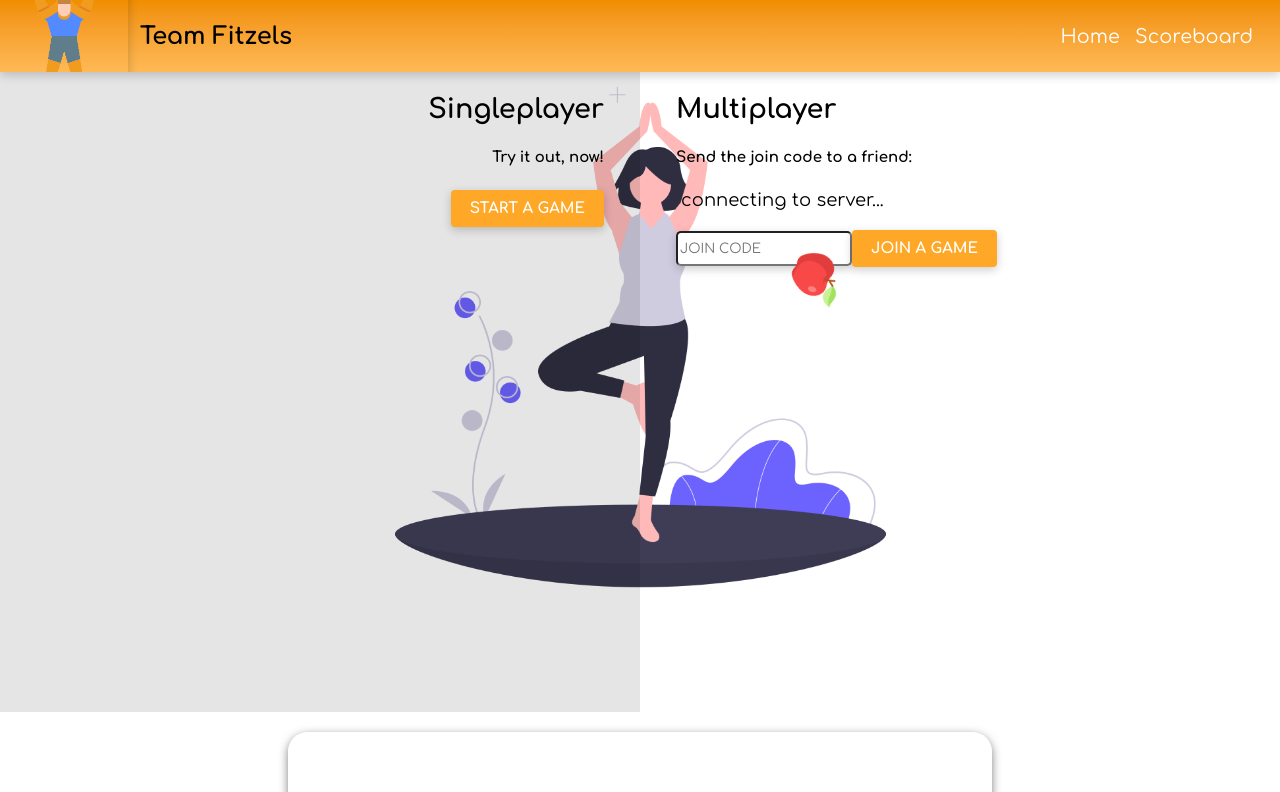
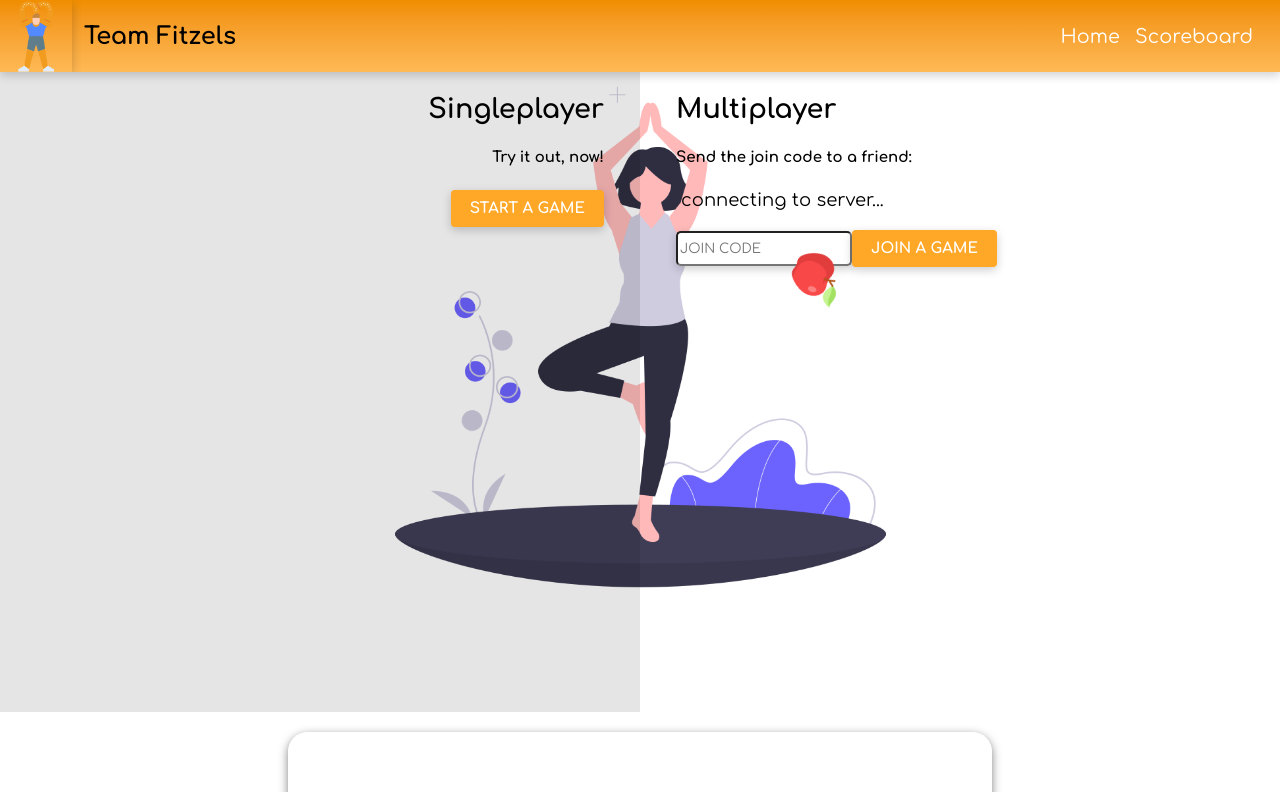
Before and after one commit to sutedalm/trashgame, a React (Create React App) app: page / in a window 1280 px wide. Shown: the top 792 px of the page. Built offline with nearby package versions, Linux system fonts and the light colour scheme; no server answers; what handsfree would draw is missing.

Commit message:
Fixed icon size in header

```diff
--- a/src/components/Header/Header.css
+++ b/src/components/Header/Header.css
@@ -12,8 +12,7 @@
 }
 
 .headerLogo {
-    width: 10%;
-    height: fit-content;
+    height: 100%;
     box-shadow: 0 3px 10px rgb(0 0 0 / 0.2);
 }
 
```
